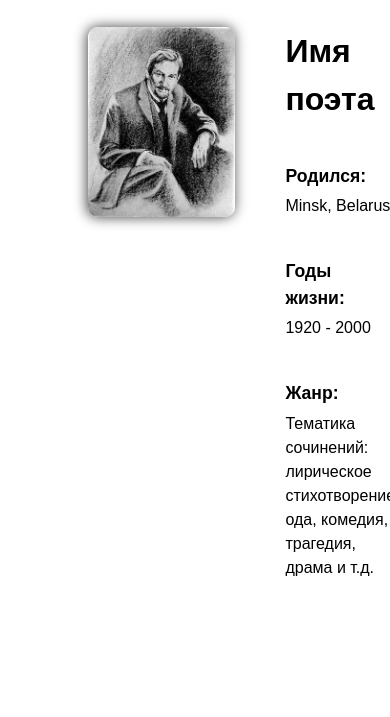
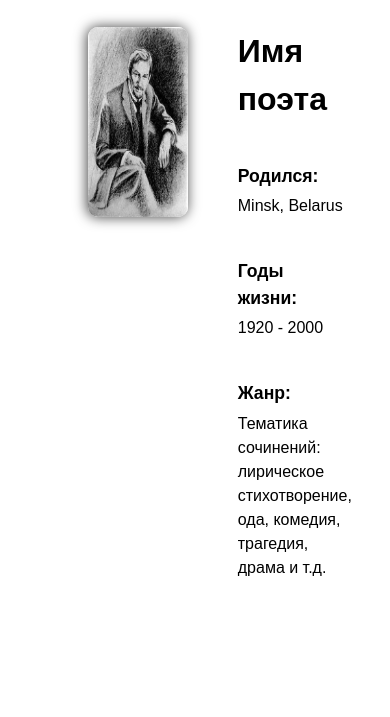
Before and after one commit to mrstalon/rss-hackathon, a React app: page /poet in a window 390 px wide. Shown: the part 93-810 px from the top of the page. Built offline with nearby package versions, Linux system fonts and the light colour scheme.

Commit message:
style: add @media style for -PoetPhoto- component

```diff
--- a/client/views/PoetPage/components/PoetPhoto/poet-photo.scss
+++ b/client/views/PoetPage/components/PoetPhoto/poet-photo.scss
@@ -31,9 +31,16 @@
   margin-bottom: 5px;
 }
 
-@media (max-width: 500px) {
+@media only screen and (max-width: 600px) {
   .poet__photo--img {
     width: 200px;
+    height: 290px;
+  }
+}
+
+@media only screen and (max-width: 400px) {
+  .poet__photo--img {
+    width: 100px;
     height: 190px;
   }
 }
```
